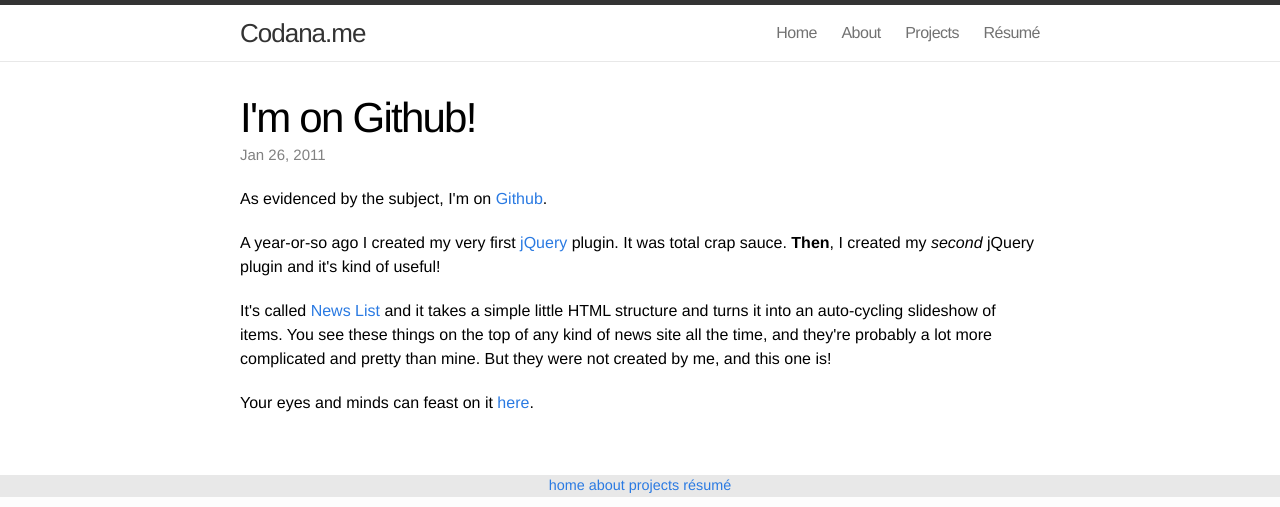
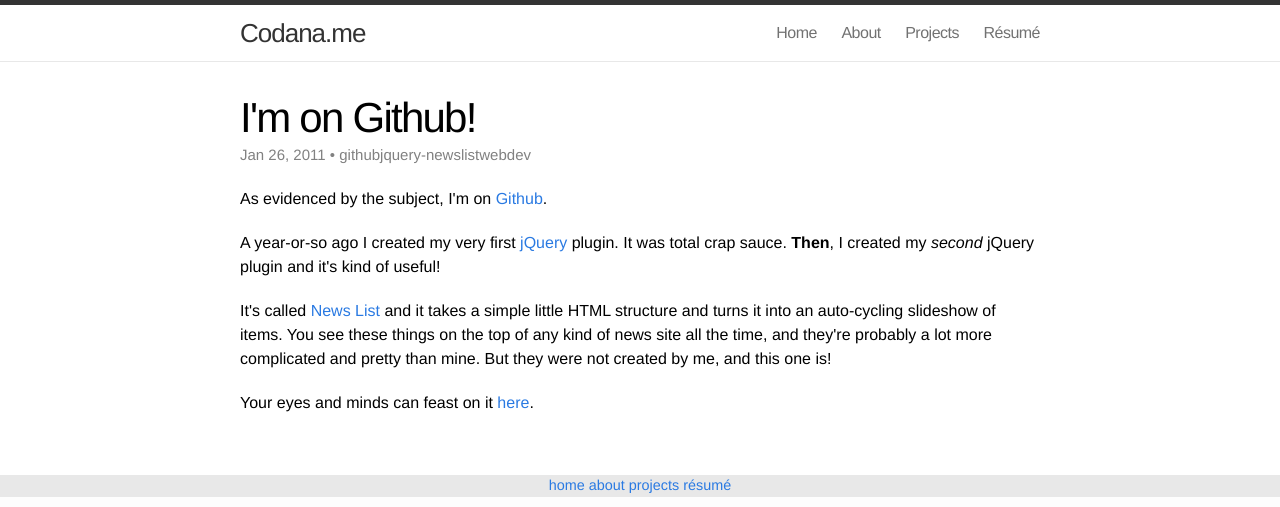
Before and after one commit to michaelchadwick/codana.me, a Jekyll site: the page built from _posts/2011-01-26-im-on-github.html, in a window 1280 px wide, cut to the strip 0-507 px from the top of the page. Built offline with Jekyll 4.4.1, drawn with Linux system fonts in a browser that asks for light colours.

Commit message:
tags on posts

```diff
--- a/_layouts/post.html
+++ b/_layouts/post.html
@@ -6,7 +6,18 @@
 
   <header class="post-header">
     <h1>{{ page.title }}</h1>
-    <p class="meta">{{ page.date | date: "%b %-d, %Y" }}{% if page.author %} • {{ page.author }}{% endif %}{% if page.meta %} • {{ page.meta }}{% endif %}</p>
+    <p class="meta">
+    {{ page.date | date: "%b %-d, %Y" }}
+    {% if page.author %}
+      • {{ page.author }}
+    {% endif %}
+    {% if page.meta %}
+      • {{ page.meta }}
+    {% endif %}
+    {% if page.tags %}
+      • {{ page.tags }}
+    {% endif %}
+    </p>
   </header>
 
   <article class="post-content">
```
